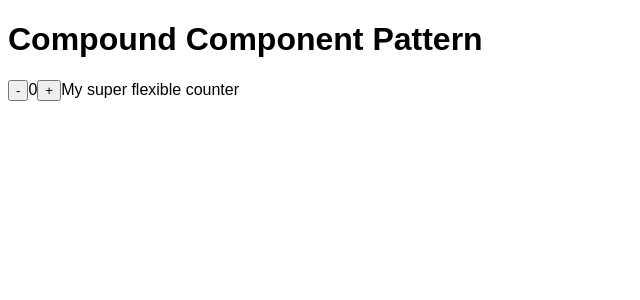
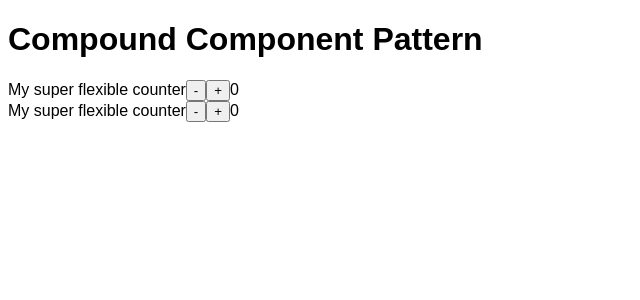
Before and after one commit to SenseiZarkoDukic/compound-component-pattern, a React (Create React App) app: page / in a window 1280 px wide. Shown: the top 300 px of the page, without its empty margins (0-640 px from the left). Built offline with nearby package versions, Linux system fonts and the light colour scheme.

Commit message:
Refactor Counter component in App.js

```diff
--- a/src/App.js
+++ b/src/App.js
@@ -15,11 +15,19 @@ export default function App() {
       /> */}
 
       <Counter>
+        <Counter.Label>My super flexible counter</Counter.Label>
         <Counter.Decrease icon="-" />
+        <Counter.Increase icon="+" />
         <Counter.Count />
-        <Counter.Increase icon="+" />
-        <Counter.Label>My super flexible counter</Counter.Label>
       </Counter>
+      <div>
+        <Counter>
+          <Counter.Label>My super flexible counter</Counter.Label>
+          <Counter.Decrease icon="-" />
+          <Counter.Increase icon="+" />
+          <Counter.Count />
+        </Counter>
+      </div>
     </div>
   );
 }
```
